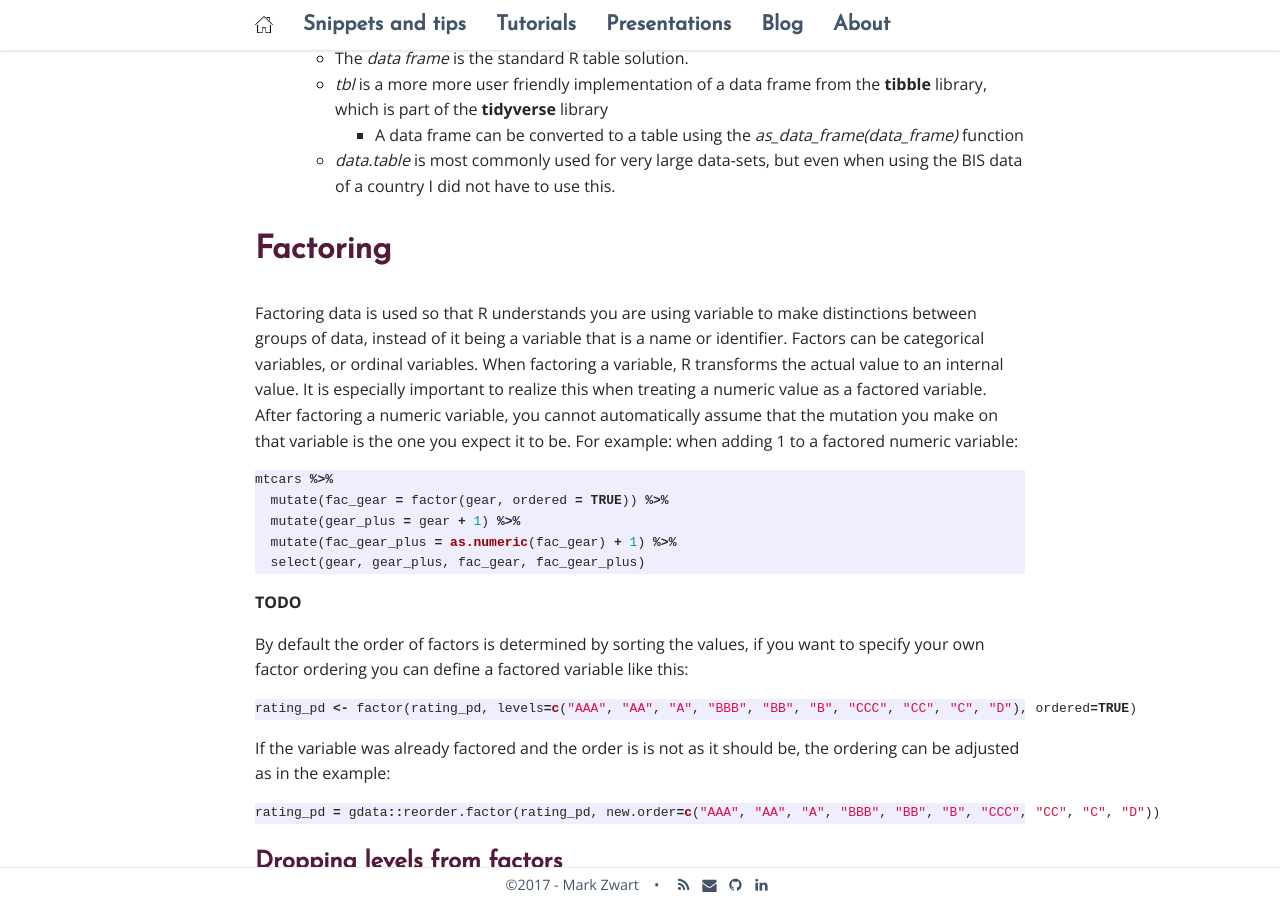
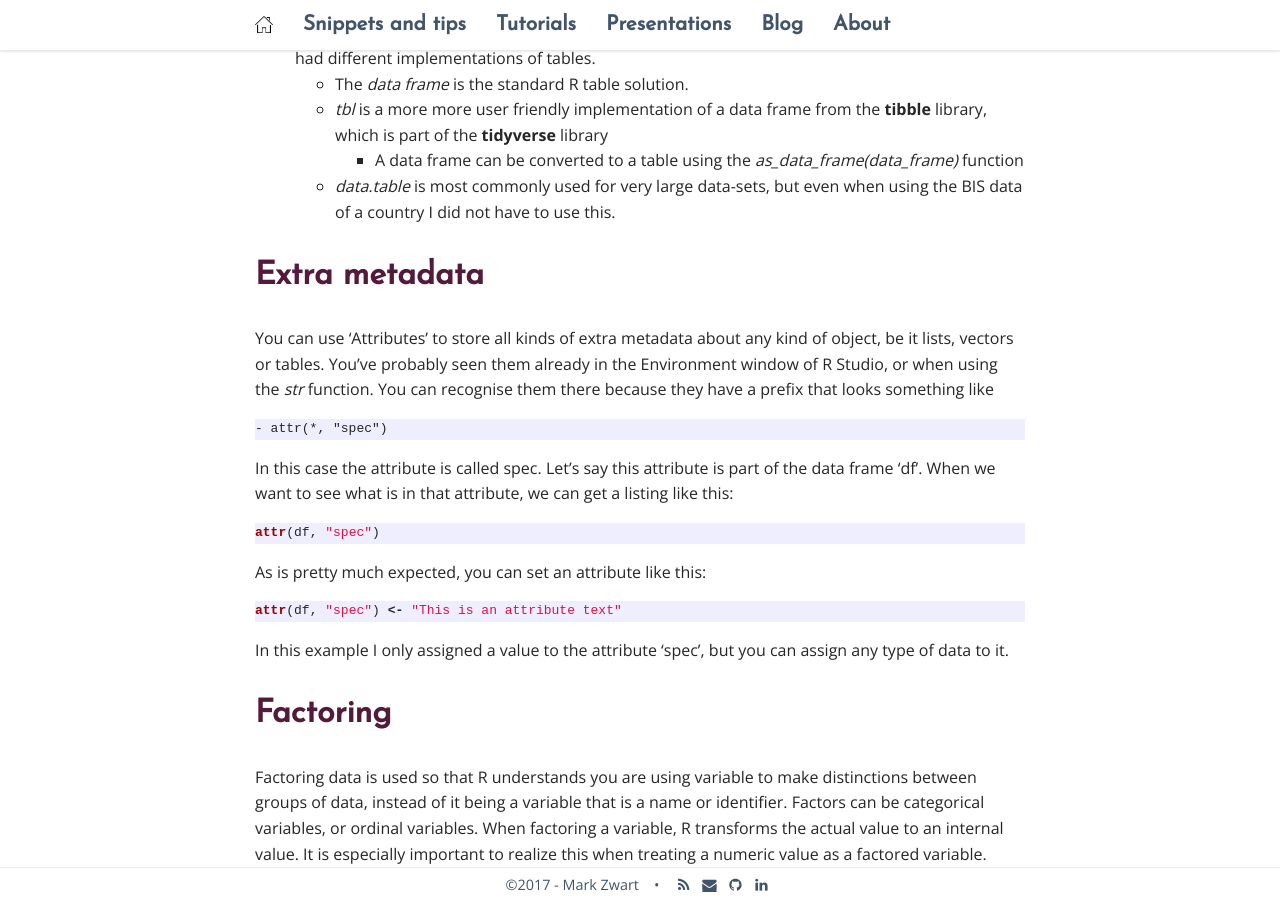
Before and after one commit to mark-me/mark-me.github.io, a Jekyll site: the page built from _pages/snippets-and-tips/data-types.md, in a window 1280 px wide and 900 px high, scrolled down 761 px. Built offline with Jekyll 4.4.1, drawn with Linux system fonts in a browser that asks for light colours; nearby versions of some CDN libraries; comment, search, counter and statistics services are not loaded.

Commit message:
Update data-types.md

````diff
--- a/_pages/snippets-and-tips/data-types.md
+++ b/_pages/snippets-and-tips/data-types.md
@@ -20,6 +20,22 @@ R uses several kinds of data structures:
     *   _tbl_ is a more more user friendly implementation of a data frame from the **tibble** library, which is part of the **tidyverse** library
         *   A data frame can be converted to a table using the _as_data_frame(data_frame)_ function
     *   _data.table_ is most commonly used for very large data-sets, but even when using the BIS data of a country I did not have to use this.
+
+# Extra metadata
+
+You can use 'Attributes' to store all kinds of extra metadata about any kind of object, be it lists, vectors or tables. You've probably seen them already in the Environment window of R Studio, or when using the _str_ function. You can recognise them there because they have a prefix that looks something like
+```
+- attr(*, "spec")
+```
+In this case the attribute is called spec. Let's say this attribute is part of the data frame 'df'. When we want to see what is in that attribute, we can get a listing like this:
+```r
+attr(df, "spec")
+```
+As is pretty much expected, you can set an attribute like this:
+```r
+attr(df, "spec") <- "This is an attribute text"
+```
+In this example I only assigned a value to the attribute 'spec', but you can assign any type of data to it.
 
 # Factoring
 
````
